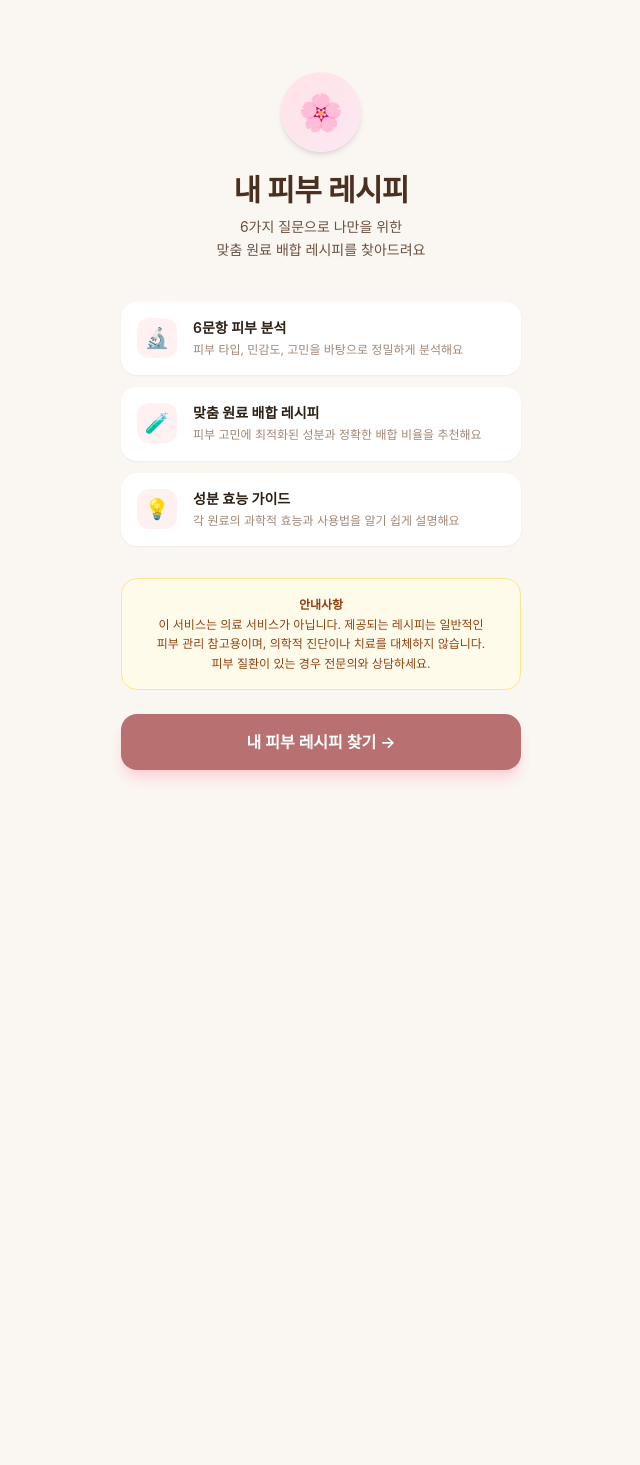
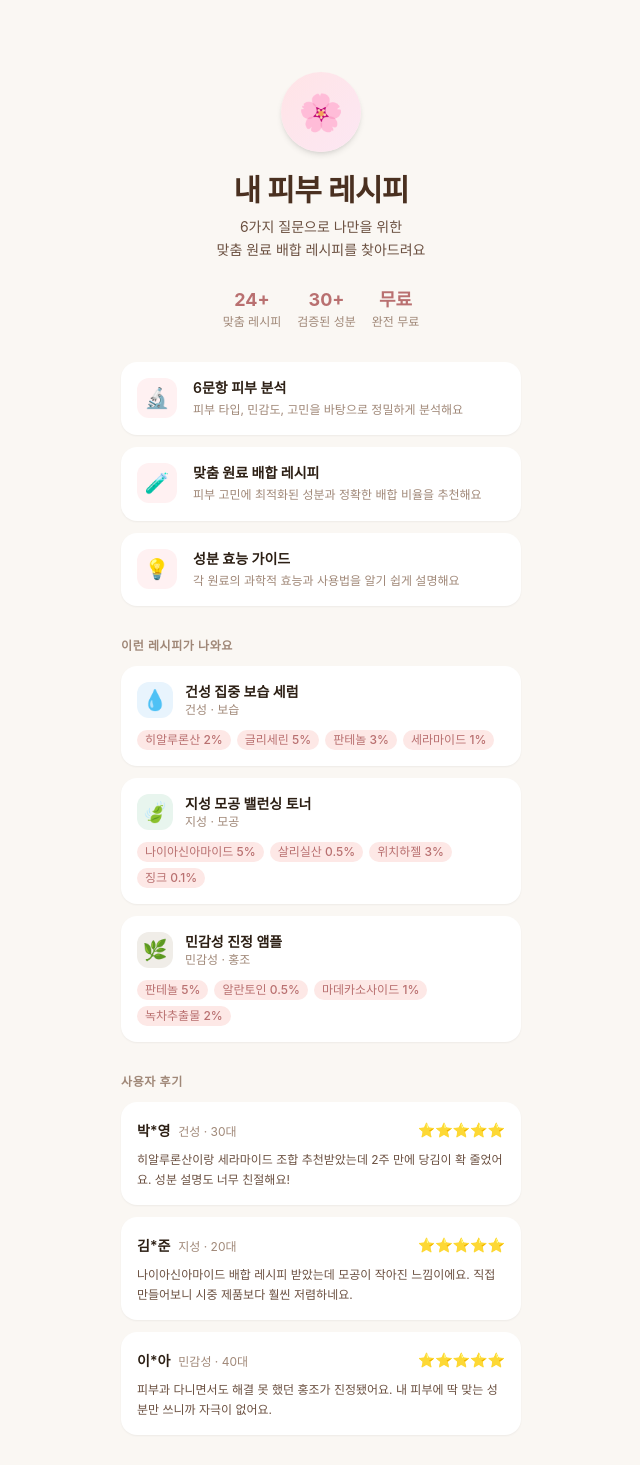
Before and after one commit to dowonkim655-byte/skin-recipe-app, a Next.js app: page / in a window 1280 px wide. Shown: the top 1465 px of the page, without its empty margins (319-959 px from the left). Before the commit the page ends 810 px from the top, so only its background shows below. Built offline with nearby package versions, Linux system fonts and the light colour scheme.

Commit message:
feat: 랜딩 페이지 개선 - 통계 배지, 레시피 예시, 사용자 후기 추가

```diff
--- a/app/page.tsx
+++ b/app/page.tsx
@@ -76,30 +76,89 @@ function SavedRecipes() {
   );
 }
 
+const RECIPE_PREVIEWS = [
+  {
+    emoji: '💧',
+    bg: '#e8f4fd',
+    name: '건성 집중 보습 세럼',
+    skin: '건성 · 보습',
+    ingredients: ['히알루론산 2%', '글리세린 5%', '판테놀 3%', '세라마이드 1%'],
+  },
+  {
+    emoji: '🍃',
+    bg: '#e8f5ee',
+    name: '지성 모공 밸런싱 토너',
+    skin: '지성 · 모공',
+    ingredients: ['나이아신아마이드 5%', '살리실산 0.5%', '위치하젤 3%', '징크 0.1%'],
+  },
+  {
+    emoji: '🌿',
+    bg: '#f0ede8',
+    name: '민감성 진정 앰플',
+    skin: '민감성 · 홍조',
+    ingredients: ['판테놀 5%', '알란토인 0.5%', '마데카소사이드 1%', '녹차추출물 2%'],
+  },
+];
+
+const REVIEWS = [
+  {
+    name: '박*영',
+    skin: '건성 · 30대',
+    rating: 5,
+    text: '히알루론산이랑 세라마이드 조합 추천받았는데 2주 만에 당김이 확 줄었어요. 성분 설명도 너무 친절해요!',
+  },
+  {
+    name: '김*준',
+    skin: '지성 · 20대',
+    rating: 5,
+    text: '나이아신아마이드 배합 레시피 받았는데 모공이 작아진 느낌이에요. 직접 만들어보니 시중 제품보다 훨씬 저렴하네요.',
+  },
+  {
+    name: '이*아',
+    skin: '민감성 · 40대',
+    rating: 5,
+    text: '피부과 다니면서도 해결 못 했던 홍조가 진정됐어요. 내 피부에 딱 맞는 성분만 쓰니까 자극이 없어요.',
+  },
+];
+
 export default function OnboardingPage() {
   const router = useRouter();
 
   return (
     <main className="min-h-screen bg-cream flex flex-col px-6 py-10 animate-fadeIn">
       {/* Hero */}
-      <div className="text-center pt-8 pb-10">
+      <div className="text-center pt-8 pb-8">
         <div className="w-20 h-20 rounded-full bg-gradient-to-br from-rose-100 to-pink-100 flex items-center justify-center mx-auto mb-5 shadow-md">
           <span className="text-4xl">🌸</span>
         </div>
         <h1 className="text-3xl font-serif font-bold text-brown-dark mb-2 tracking-tight">
           내 피부 레시피
         </h1>
-        <p className="text-text-secondary text-sm leading-relaxed">
+        <p className="text-text-secondary text-sm leading-relaxed mb-6">
           6가지 질문으로 나만을 위한<br />
           맞춤 원료 배합 레시피를 찾아드려요
         </p>
+
+        {/* Stats */}
+        <div className="flex justify-center gap-4">
+          {[
+            { value: '24+', label: '맞춤 레시피' },
+            { value: '30+', label: '검증된 성분' },
+            { value: '무료', label: '완전 무료' },
+          ].map((s) => (
+            <div key={s.label} className="text-center">
+              <p className="text-lg font-bold" style={{ color: '#b97070' }}>{s.value}</p>
+              <p className="text-xs text-text-muted">{s.label}</p>
+            </div>
+          ))}
+        </div>
       </div>
 
       {/* Saved recipes */}
       <SavedRecipes />
 
       {/* Features */}
-      <div className="flex flex-col gap-3 flex-1">
+      <div className="flex flex-col gap-3 mb-8">
         <FeatureItem
           icon="🔬"
           title="6문항 피부 분석"
@@ -117,8 +176,61 @@ export default function OnboardingPage() {
         />
       </div>
 
+      {/* Recipe preview */}
+      <div className="mb-8">
+        <p className="text-xs font-semibold text-text-muted uppercase tracking-wider mb-3">
+          이런 레시피가 나와요
+        </p>
+        <div className="flex flex-col gap-3">
+          {RECIPE_PREVIEWS.map((r) => (
+            <div key={r.name} className="bg-white rounded-2xl p-4 shadow-sm">
+              <div className="flex items-center gap-3 mb-3">
+                <div className="w-9 h-9 rounded-xl flex items-center justify-center text-xl flex-shrink-0"
+                     style={{ backgroundColor: r.bg }}>
+                  {r.emoji}
+                </div>
+                <div>
+                  <p className="font-semibold text-text-primary text-sm">{r.name}</p>
+                  <p className="text-xs text-text-muted">{r.skin}</p>
+                </div>
+              </div>
+              <div className="flex flex-wrap gap-1.5">
+                {r.ingredients.map((ing) => (
+                  <span key={ing}
+                        className="text-xs px-2 py-0.5 rounded-full font-medium"
+                        style={{ backgroundColor: '#fde8e6', color: '#b97070' }}>
+                    {ing}
+                  </span>
+                ))}
+              </div>
+            </div>
+          ))}
+        </div>
+      </div>
+
+      {/* Reviews */}
+      <div className="mb-8">
+        <p className="text-xs font-semibold text-text-muted uppercase tracking-wider mb-3">
+          사용자 후기
+        </p>
+        <div className="flex flex-col gap-3">
+          {REVIEWS.map((r) => (
+            <div key={r.name} className="bg-white rounded-2xl p-4 shadow-sm">
+              <div className="flex items-center justify-between mb-2">
+                <div>
+                  <span className="text-sm font-semibold text-text-primary">{r.name}</span>
+                  <span className="text-xs text-text-muted ml-2">{r.skin}</span>
+                </div>
+                <span className="text-sm">{'⭐'.repeat(r.rating)}</span>
+              </div>
+              <p className="text-xs text-text-secondary leading-relaxed">{r.text}</p>
+            </div>
+          ))}
+        </div>
+      </div>
+
       {/* Legal notice */}
-      <div className="mt-8 mb-6 bg-amber-50 border border-amber-200 rounded-2xl p-4">
+      <div className="mb-6 bg-amber-50 border border-amber-200 rounded-2xl p-4">
         <p className="text-xs text-amber-800 text-center leading-relaxed">
           <span className="font-semibold">안내사항</span><br />
           이 서비스는 의료 서비스가 아닙니다. 제공되는 레시피는 일반적인<br />
```
